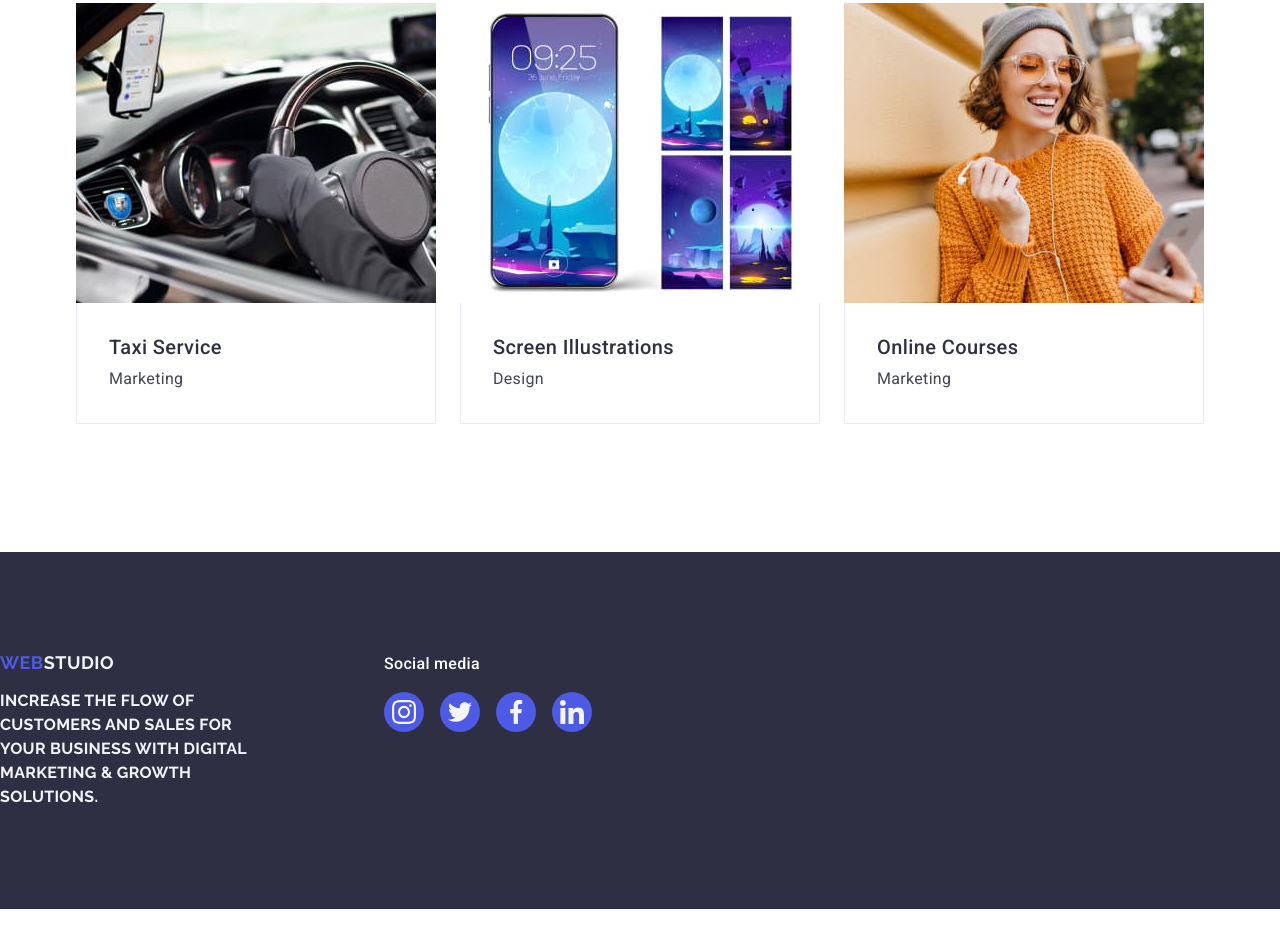
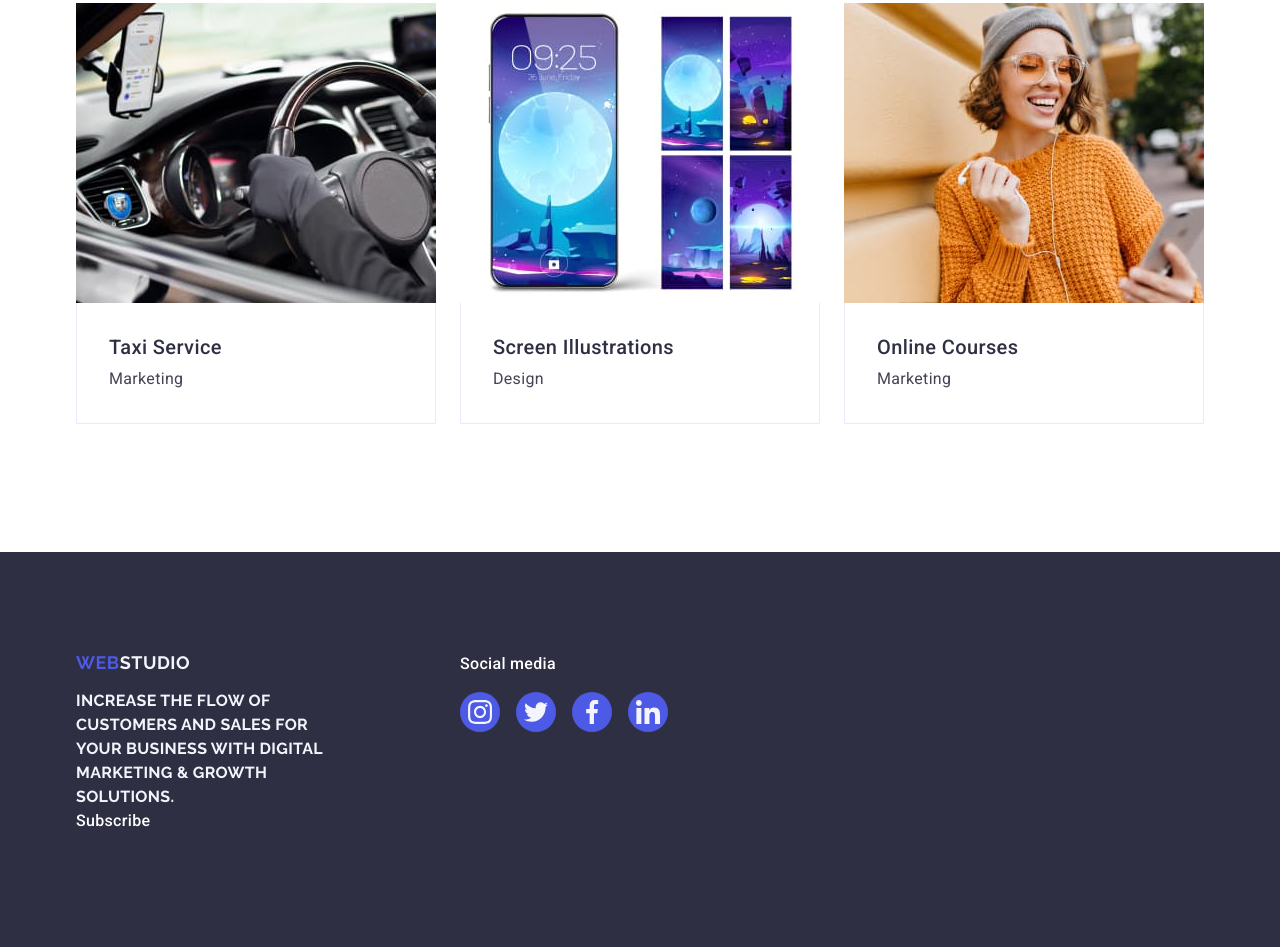
Before and after one commit to YevheniiPokhvalit/goit-markup-hw-05, a plain HTML site: page index.html in a window 1280 px wide. Shown: the part 2639-3586 px from the top of the page. Before the commit the page ends 3548 px from the top, so only its background shows below. Drawn offline with nearby package versions, Linux system fonts and the light colour scheme.

Commit message:
add model window

```diff
--- a/css/styles.css
+++ b/css/styles.css
@@ -407,3 +407,14 @@ img {
 .social-link-footer:focus {
   background-color: #31d0aa;
 }
+
+/* model */
+
+.model-window-text {
+  margin-bottom: 16px;
+  font-weight: 500;
+  font-size: 16px;
+  line-height: 1.5;
+  letter-spacing: 0.02em;
+  color: #ffffff;
+}
--- a/index.html
+++ b/index.html
@@ -274,6 +274,7 @@
   </main>
   <footer class="footer">
 
+    <div class="container">
       <div class="footer-wrap">
         <div class="footer-logo">
           <a class="logo" href="./index.html">Web<span class="footer-logo-text">Studio</span></a>
@@ -304,8 +305,15 @@
           </ul>
         </div>
       </div>
+      <div class="model-window">
+        <p class="model-window-text">Subscribe</p>
+        <form action=""></form>
+      </div>
+
+    </div>
 
   </footer>
 </body>
 
+
 </html>
```
Lines whose indentation alone changed are shown as unchanged.
